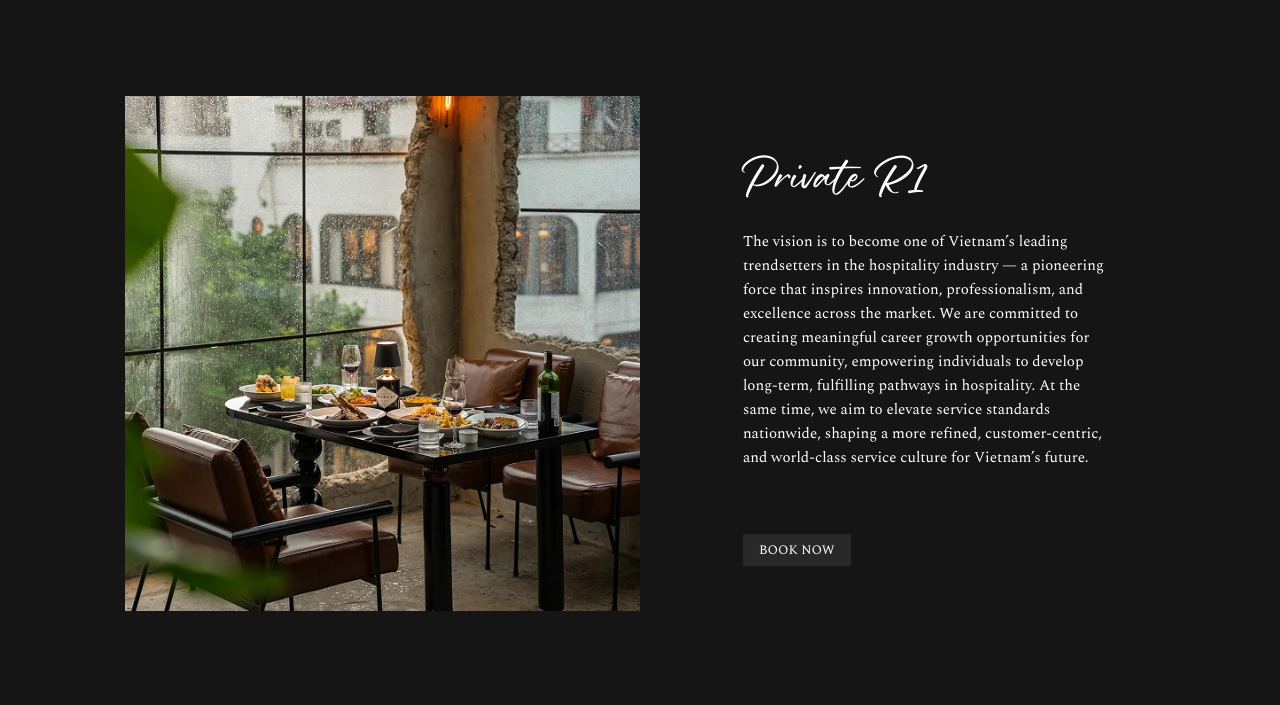
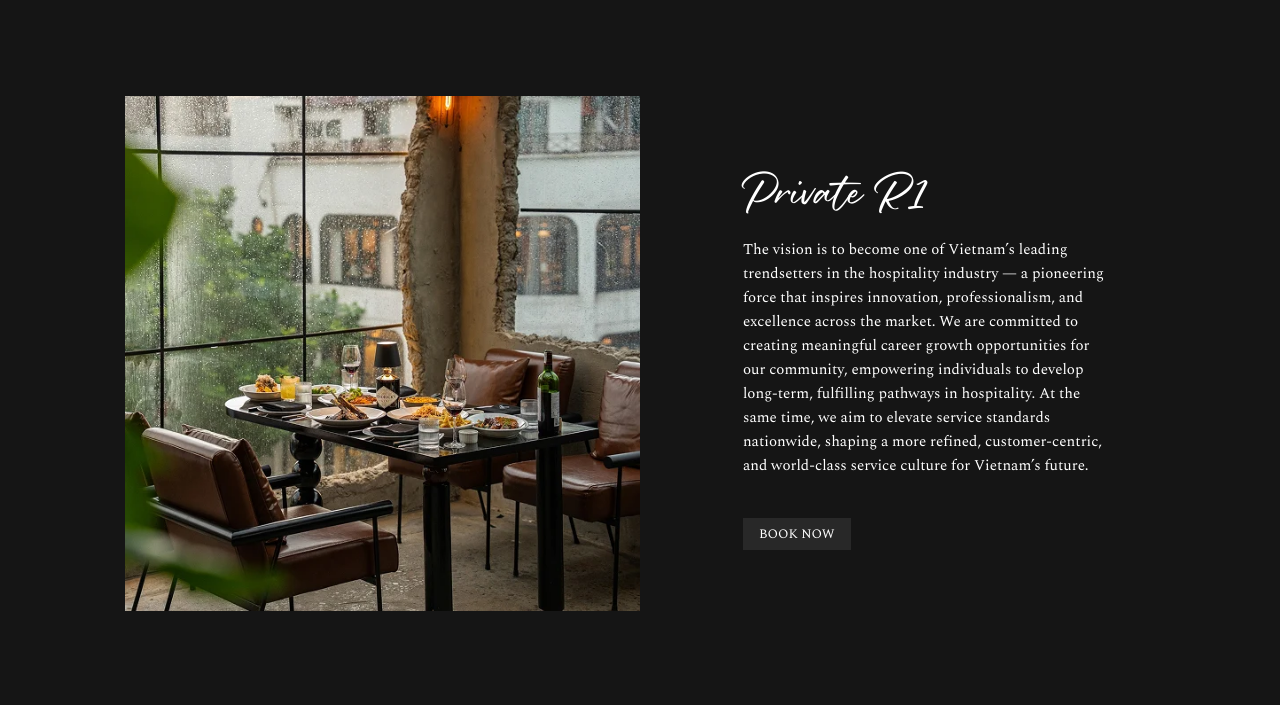
Before and after one commit to alphacreativee/cees-eatery-bar, a website: page private-dining.html in a window 1280 px wide. Shown: the part 800-1505 px from the top of the page. Drawn offline with Linux system fonts and the light colour scheme.

Commit message:
add page private dining

```diff
--- a/assets/scss/_mission.scss
+++ b/assets/scss/_mission.scss
@@ -49,11 +49,13 @@
     .mission-box {
       padding-right: 48px;
       padding-left: calc(calc(1 / 12) * 100% + 60px);
+      gap: 0;
       @media (max-width: 991px) {
         padding: 24px 0 0;
         gap: 0;
       }
       h2 {
+        margin-bottom: 16px;
         @media (max-width: 991px) {
           margin-bottom: 16px;
         }
```
Also changed, not shown: assets/main/css/style.css, assets/main/css/style.min.css.
